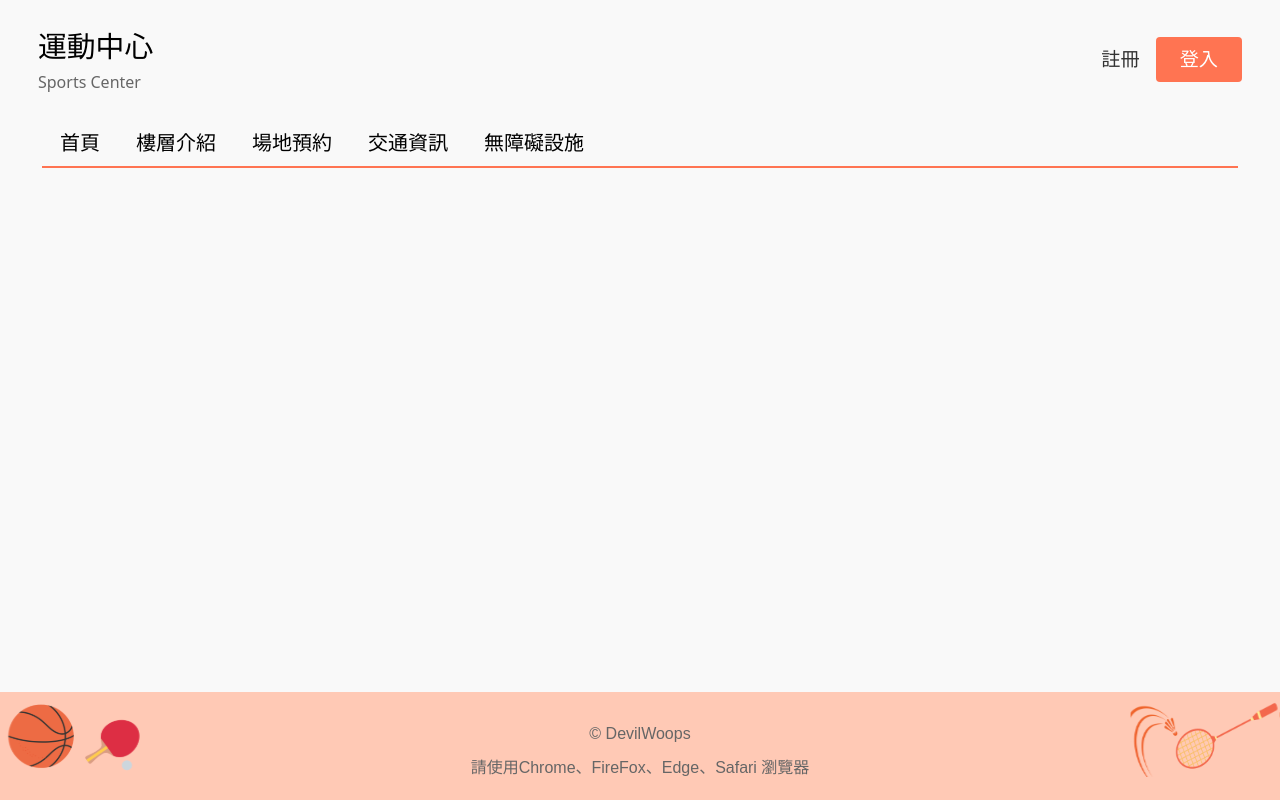
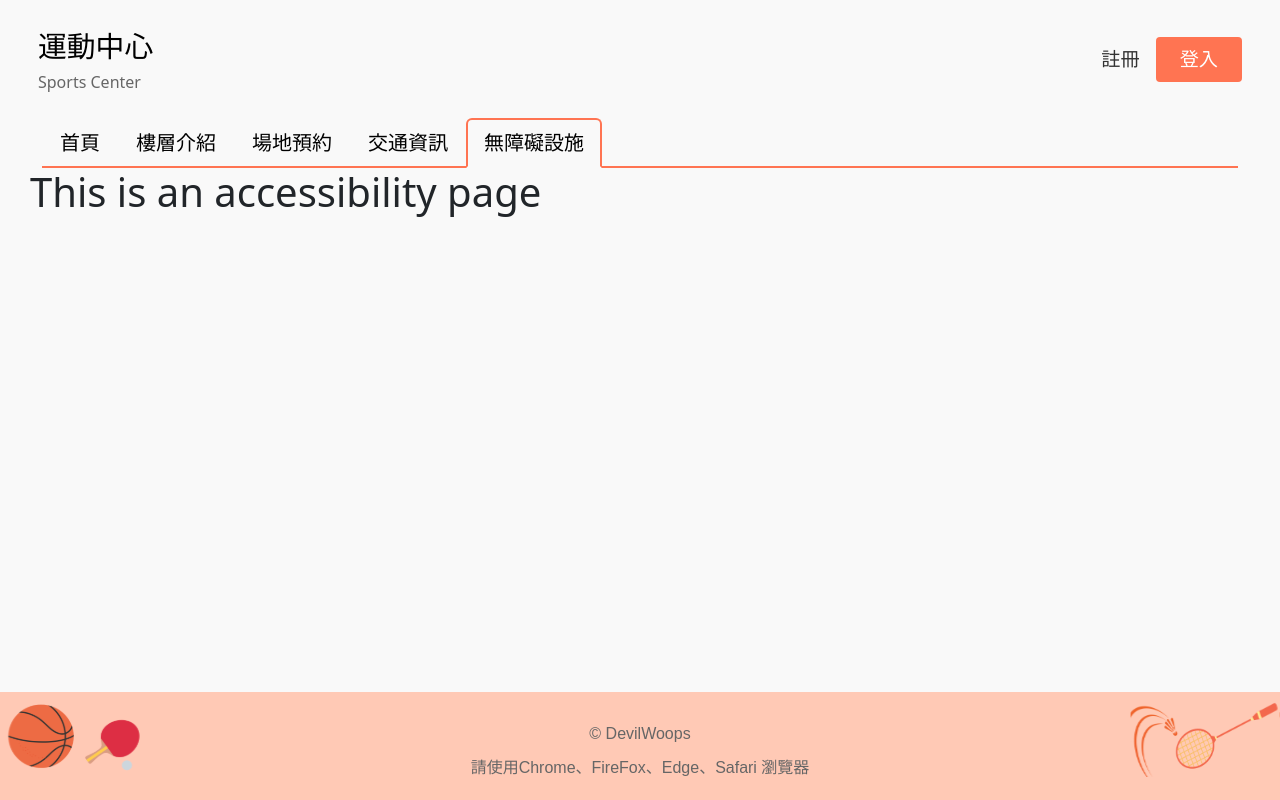
Before and after one commit to D1204480/sport_reservation_frontend, a Vue app in the folder sport_frontend/: page /accessibility in a window 1280 px wide. Built offline with nearby package versions, Linux system fonts and the light colour scheme.

Commit message:
重新命名

```diff
--- a/sport_frontend/src/components/HorizontalNav.vue
+++ b/sport_frontend/src/components/HorizontalNav.vue
@@ -34,7 +34,7 @@ export default {
         const route = useRoute();
 
         const isReservationActive = computed(() => {
-            return route.path === '/reservation' || route.path.includes('/cardView/');
+            return route.path === '/reservation' || route.path.includes('/cardInfoView/');
         });
 
         return {
--- a/sport_frontend/src/components/SportsFacilities.vue
+++ b/sport_frontend/src/components/SportsFacilities.vue
@@ -60,7 +60,7 @@ export default {
   methods: {
     goToCardView(sport) {
       this.$router.push({
-        name: 'CardView',
+        name: 'cardInfoView',
         params: {
           id: sport.id,
           sportData: sport
--- a/sport_frontend/src/router/index.js
+++ b/sport_frontend/src/router/index.js
@@ -3,7 +3,8 @@ import HomeView from '../views/HomeView.vue'
 import AboutView from '../views/AboutView.vue'
 import ReservationView from '../views/ReservationView.vue'
 import TrafficView from '../views/TrafficView.vue'
-import CardView from '../views/CardView.vue'
+import Accessibility from '@/views/Accessibility.vue'
+import CardInfoView from '../views/CardInfoView.vue'
 
 const router = createRouter({
   history: createWebHistory(import.meta.env.BASE_URL),
@@ -29,9 +30,14 @@ const router = createRouter({
       component: TrafficView
     },
     {
-      path: '/cardView/:id',
-      name: 'CardView',
-      component: CardView
+      path: '/accessibility',
+      name: 'accessibility',
+      component: Accessibility
+    },
+    {
+      path: '/cardInfoView/:id',
+      name: 'cardInfoView',
+      component: CardInfoView
     }
   ]
 })
--- /dev/null
+++ b/sport_frontend/src/views/Accessibility.vue
@@ -0,0 +1,11 @@
+<script>
+</script>
+<template>
+  <div class="accessibility">
+    <h1>This is an accessibility page</h1>
+  </div>
+</template>
+
+<style>
+
+</style>
--- a/sport_frontend/src/views/CardView.vue
+++ b/sport_frontend/src/views/CardInfoView.vue
@@ -1,6 +1,6 @@
 <script>
 export default {
-  name: 'CardView',
+  name: 'cardInfoView',
   created() {
     const { id, sportData } = this.$route.params;
     // 使用傳遞的數據
```
